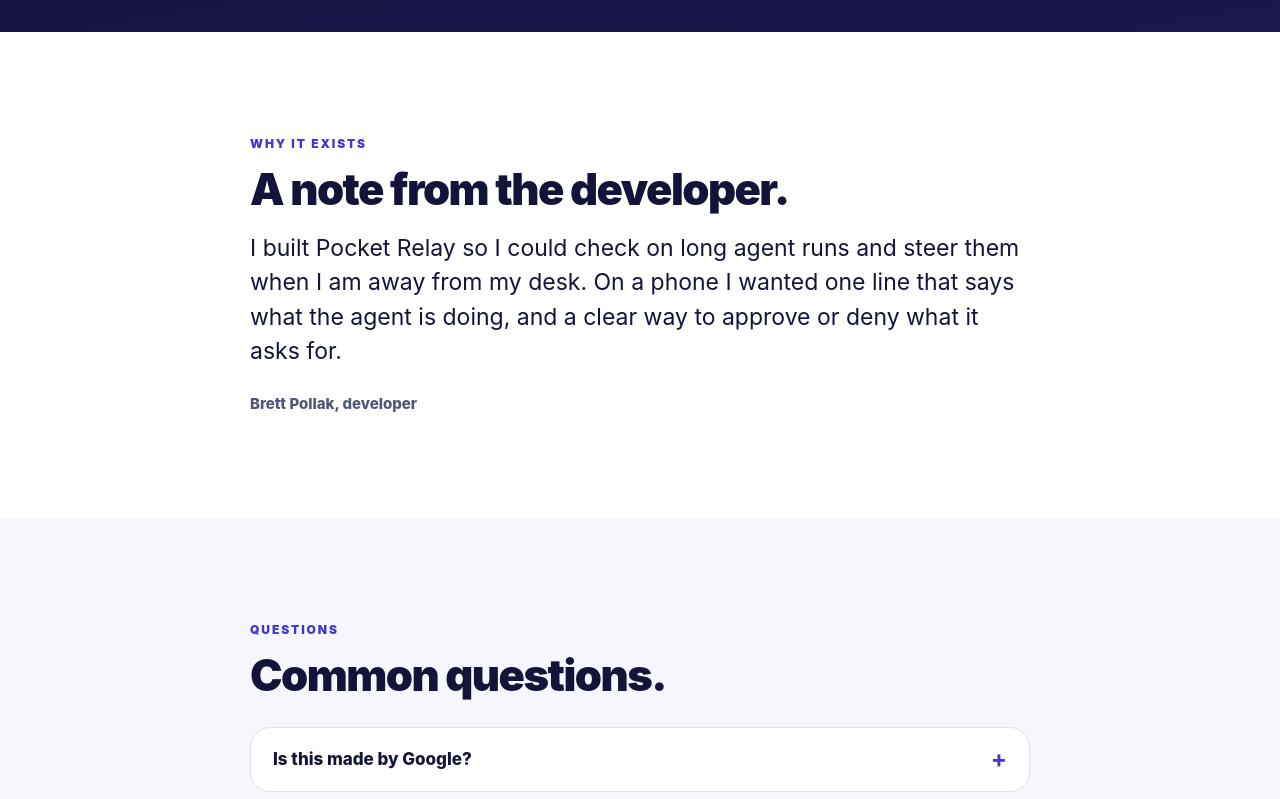
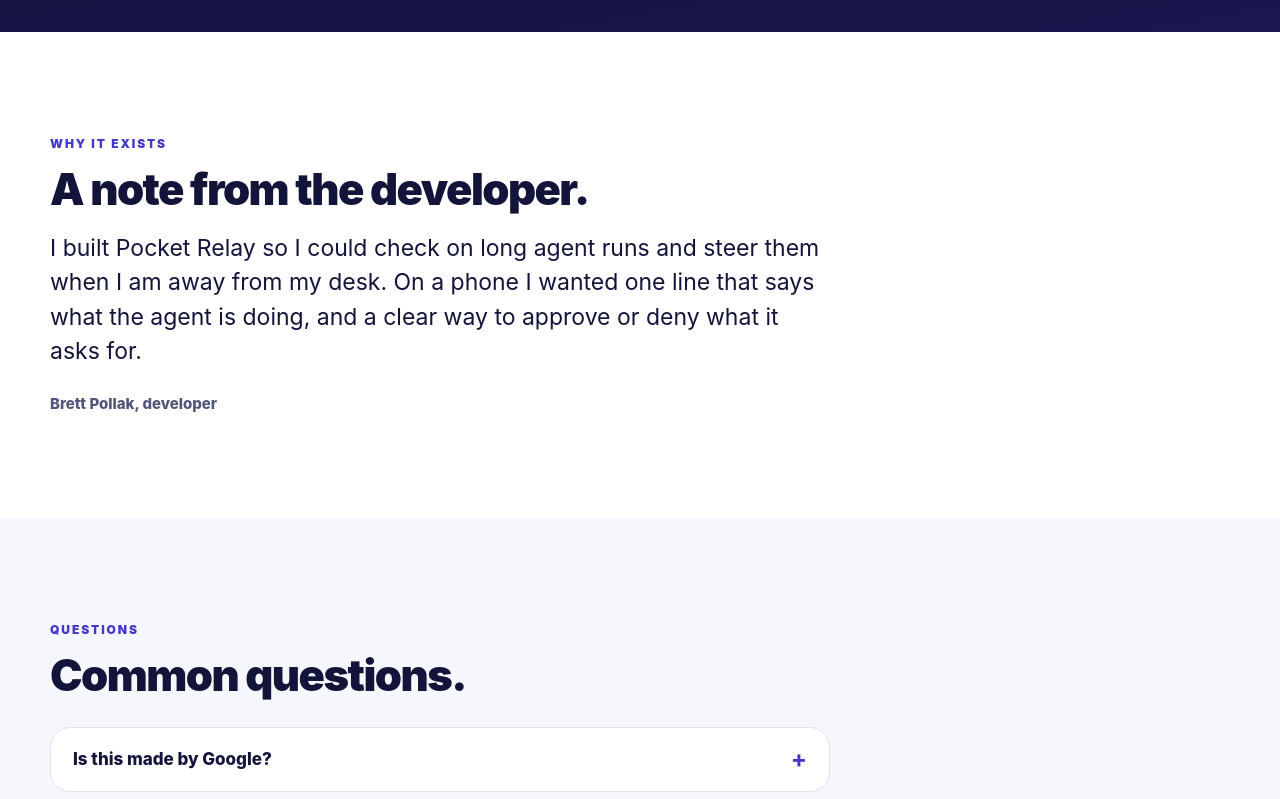
Before and after one commit to bpollak/pocket-relay-site, a plain HTML site: page index.html in a window 1280 px wide. Shown: the part 4260-5059 px from the top of the page. Drawn offline with Linux system fonts and the light colour scheme.

Commit message:
Align narrow sections with the shared left edge
The note and FAQ sections centered a 780px container, indenting them
from every other section. Cap the children's width instead so they
start at the shell's left margin.

Co-Authored-By: Claude Opus 5.5 <noreply@anthropic.com>
Claude-Session: https://claude.ai/code/session_01Np5LLGkPF34WVCwPnGZV7x

```diff
--- a/assets/styles.css
+++ b/assets/styles.css
@@ -347,7 +347,7 @@ h3 { margin-bottom: 6px; font-size: 18px; line-height: 1.25; letter-spacing: -0.
 .privacy-grid p { margin: 0; color: var(--on-dark-soft); font-size: 15px; line-height: 1.5; }
 
 /* Why + FAQ */
-.narrow { max-width: 780px; }
+.narrow > * { max-width: 780px; }
 .why .note { font-size: clamp(19px, 2vw, 23px); line-height: 1.5; }
 .why .signature { margin: 0; color: var(--muted); font-size: 15px; font-weight: 800; }
 
```
